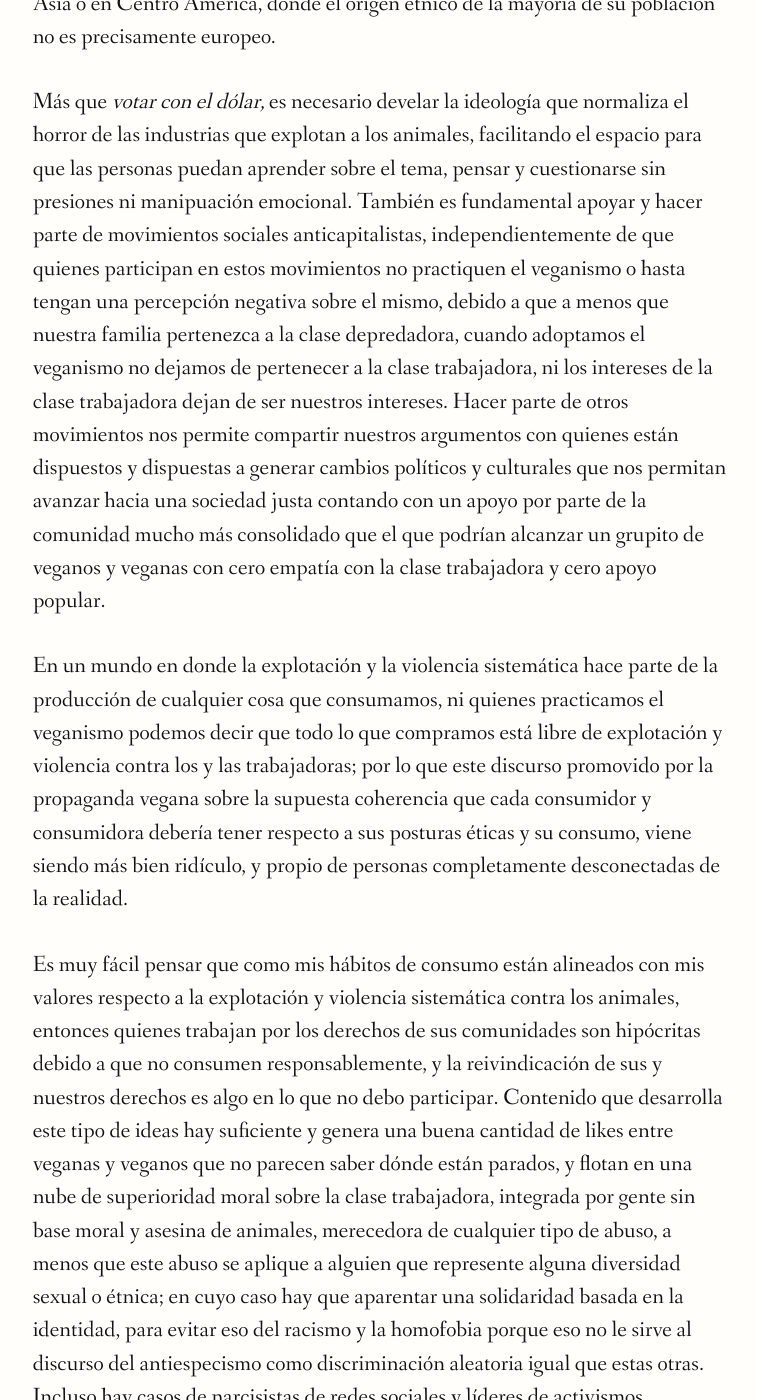
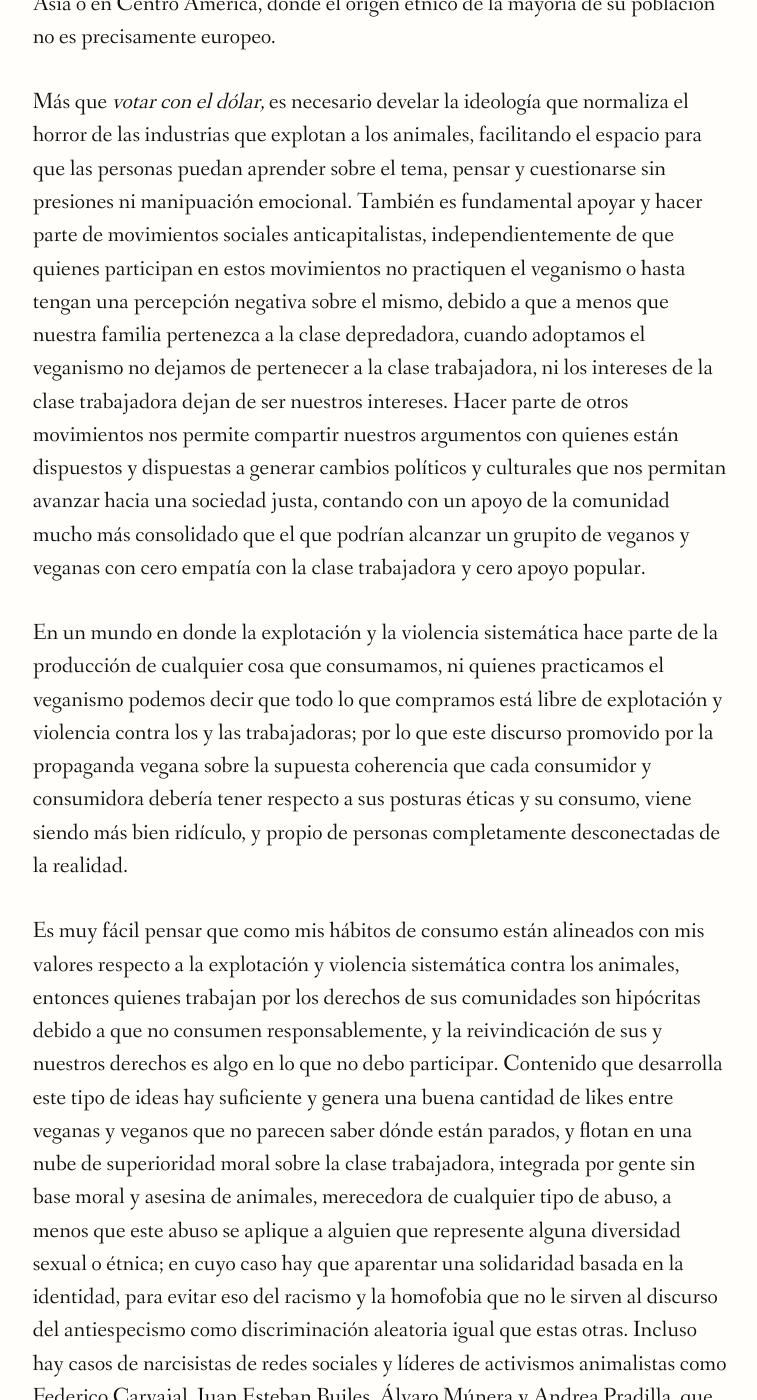
Before and after one commit to animaleslibres/animaleslibres.github.io, a Jekyll site: the page built from _posts/2023-02-01-article-la-ilusión-de-cambiar-al-mundo-desde-el-consumo.md, in a window 1280 px wide and 1400 px high, scrolled down 4196 px. Shown: the whole window, without its empty margins (258-1015 px from the left). Built offline with Jekyll 4.4.1, drawn with Linux system fonts in a browser that asks for light colours; nearby versions of some CDN libraries; some web fonts are replaced; a script that is not in the unit is left out; some of the changed text lies outside the part shown.

Commit message:
ajustes de texto

```diff
--- a/_posts/2023-02-01-article-la-ilusión-de-cambiar-al-mundo-desde-el-consumo.md
+++ b/_posts/2023-02-01-article-la-ilusión-de-cambiar-al-mundo-desde-el-consumo.md
@@ -43,10 +43,10 @@
 
 Nike tomó una posición a favor de la lucha antiracista pero es una corporación que ha hecho su fortuna a punta de comercializar productos hechos por la mano de obra prácticamente esclavizada de trabajadores y trabajadoras en _sweatshops,_ ubicados en zonas de libre comercio donde la legislación sobre los derechos laborales o no aplica o es inútil, y la fuerza laboral: _— personas viviendo en condiciones precarias que les obligan a tomar trabajos mal pagos para sobrevivir —_; es sometida a toda clase de abusos que suelen ser reforzados violentamente por guardias privados o la policía y el ejército de sus países. Países ubicados en Asia o en Centro América, donde el origen étnico de la mayoría de su población no es precisamente europeo.
 
-Más que _votar con el dólar,_ es necesario develar la ideología que normaliza el horror de las industrias que explotan a los animales, facilitando el espacio para que las personas puedan aprender sobre el tema, pensar y cuestionarse sin presiones ni manipuación emocional. También es fundamental apoyar y hacer parte de movimientos sociales anticapitalistas, independientemente de que quienes participan en estos movimientos no practiquen el veganismo o hasta tengan una percepción negativa sobre el mismo, debido a que a menos que nuestra familia pertenezca a la clase depredadora, cuando adoptamos el veganismo no dejamos de pertenecer a la clase trabajadora, ni los intereses de la clase trabajadora dejan de ser nuestros intereses. Hacer parte de otros movimientos nos permite compartir nuestros argumentos con quienes están dispuestos y dispuestas a generar cambios políticos y culturales que nos permitan avanzar hacia una sociedad justa contando con un apoyo por parte de la comunidad mucho más consolidado que el que podrían alcanzar un grupito de veganos y veganas con cero empatía con la clase trabajadora y cero apoyo popular.
+Más que _votar con el dólar,_ es necesario develar la ideología que normaliza el horror de las industrias que explotan a los animales, facilitando el espacio para que las personas puedan aprender sobre el tema, pensar y cuestionarse sin presiones ni manipuación emocional. También es fundamental apoyar y hacer parte de movimientos sociales anticapitalistas, independientemente de que quienes participan en estos movimientos no practiquen el veganismo o hasta tengan una percepción negativa sobre el mismo, debido a que a menos que nuestra familia pertenezca a la clase depredadora, cuando adoptamos el veganismo no dejamos de pertenecer a la clase trabajadora, ni los intereses de la clase trabajadora dejan de ser nuestros intereses. Hacer parte de otros movimientos nos permite compartir nuestros argumentos con quienes están dispuestos y dispuestas a generar cambios políticos y culturales que nos permitan avanzar hacia una sociedad justa, contando con un apoyo de la comunidad mucho más consolidado que el que podrían alcanzar un grupito de veganos y veganas con cero empatía con la clase trabajadora y cero apoyo popular.
 
 En un mundo en donde la explotación y la violencia sistemática hace parte de la producción de cualquier cosa que consumamos, ni quienes practicamos el veganismo podemos decir que todo lo que compramos está libre de explotación y violencia contra los y las trabajadoras; por lo que este discurso promovido por la propaganda vegana sobre la supuesta coherencia que cada consumidor y consumidora debería tener respecto a sus posturas éticas y su consumo, viene siendo más bien ridículo, y propio de personas completamente desconectadas de la realidad.
 
-Es muy fácil pensar que como mis hábitos de consumo están alineados con mis valores respecto a la explotación y violencia sistemática contra los animales, entonces quienes trabajan por los derechos de sus comunidades son hipócritas debido a que no consumen responsablemente, y la reivindicación de sus y nuestros derechos es algo en lo que no debo participar. Contenido que desarrolla este tipo de ideas hay suficiente y genera una buena cantidad de likes entre veganas y veganos que no parecen saber dónde están parados, y flotan en una nube de superioridad moral sobre la clase trabajadora, integrada por gente sin base moral y asesina de animales, merecedora de cualquier tipo de abuso, a menos que este abuso se aplique a alguien que represente alguna diversidad sexual o étnica; en cuyo caso hay que aparentar una solidaridad basada en la identidad, para evitar eso del racismo y la homofobia porque eso no le sirve al discurso del antiespecismo como discriminación aleatoria igual que estas otras. Incluso hay casos de narcisistas de redes sociales y líderes de activismos animalistas como Federico Carvajal, Juan Esteban Builes, Álvaro Múnera y Andrea Pradilla, que llegan a integrarse a partidos de derecha o de "centro", para servir a los intereses reaccionarios de unos jefes políticos criminales, instrumentalizando el animalismo y el veganismo a favor del neoliberalismo, la corrupción, el paramilitarismo y el detrimento de la calidad de vida de la clase trabajadora.
+Es muy fácil pensar que como mis hábitos de consumo están alineados con mis valores respecto a la explotación y violencia sistemática contra los animales, entonces quienes trabajan por los derechos de sus comunidades son hipócritas debido a que no consumen responsablemente, y la reivindicación de sus y nuestros derechos es algo en lo que no debo participar. Contenido que desarrolla este tipo de ideas hay suficiente y genera una buena cantidad de likes entre veganas y veganos que no parecen saber dónde están parados, y flotan en una nube de superioridad moral sobre la clase trabajadora, integrada por gente sin base moral y asesina de animales, merecedora de cualquier tipo de abuso, a menos que este abuso se aplique a alguien que represente alguna diversidad sexual o étnica; en cuyo caso hay que aparentar una solidaridad basada en la identidad, para evitar eso del racismo y la homofobia que no le sirven al discurso del antiespecismo como discriminación aleatoria igual que estas otras. Incluso hay casos de narcisistas de redes sociales y líderes de activismos animalistas como Federico Carvajal, Juan Esteban Builes, Álvaro Múnera y Andrea Pradilla, que llegan a integrarse a partidos de derecha o de "centro", para servir a los intereses reaccionarios de unos jefes políticos criminales, instrumentalizando el animalismo y el veganismo a favor del neoliberalismo, la corrupción, el paramilitarismo y el detrimento de la calidad de vida de la clase trabajadora.
 
-Cuando nos negamos a participar en otros movimientos sociales que luchan por los intereses de la clase trabajadora, quedamos abiertos a la captura por parte del capitalismo, nos dividimos y aislamos de nuestras comunidades, disminuyendo nuestra capacidad de influencia todavía más, y terminamos sirviendo como idiotas útiles a los intereses de la clase depredadora. Si lo único que podemos cambiar es el mercado en nuestra casa, lo único que vamos a cambiar es el mercado en nuestra casa; no hay una relación tan directa entre lo que compramos y la generación de cambios estructurales en el sistema económico y político en el que vivimos.
+Si nos negamos a participar en otros movimientos sociales que luchan por los intereses de la clase trabajadora, o apoyamos a quienes hacen parte de organizaciones enemigas del pueblo porque son animalistas y los animales son lo único que nos importa, quedamos abiertos a la captura por parte del capitalismo, nos dividimos y aislamos de nuestras comunidades, disminuimos nuestra capacidad de influencia todavía más, y terminamos como idiotas útiles sirviendo a los intereses de la clase depredadora. Si lo único que podemos cambiar es el mercado en nuestra casa, lo único que vamos a cambiar es el mercado en nuestra casa; no hay una relación tan directa entre lo que compramos y la generación de cambios estructurales en el sistema económico y político en el que vivimos.
```
